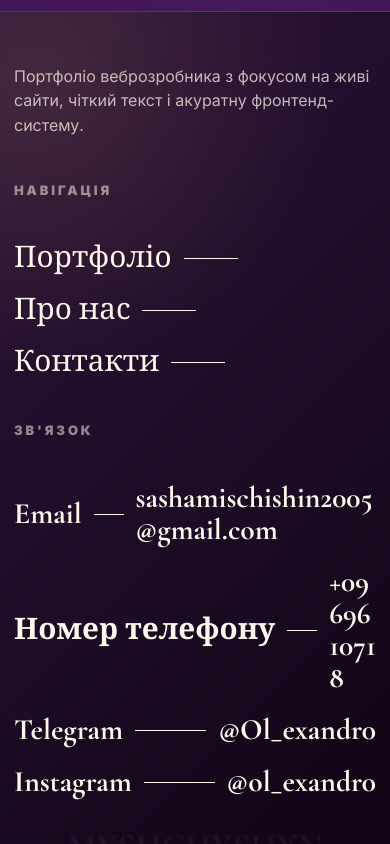
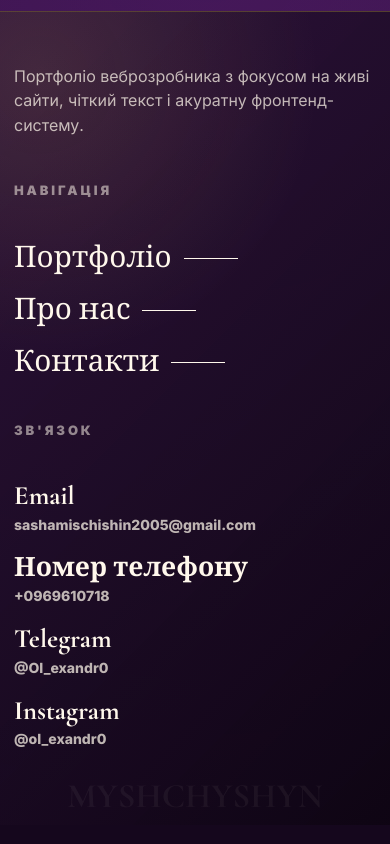
Before and after one commit to Olehanbro/pixelcraft-portfolio, a Next.js app: page / in a window 390 px wide. Shown: the part 6564-7408 px from the top of the page. Built offline with nearby package versions, Linux system fonts and the light colour scheme.

Commit message:
Polish footer contact layout

```diff
--- a/app/globals.css
+++ b/app/globals.css
@@ -1621,8 +1621,8 @@ body.menu-open .menu-button span:last-child {
   width: var(--container);
   min-height: 440px;
   display: grid;
-  grid-template-columns: minmax(280px, 1.1fr) minmax(180px, 0.55fr) minmax(240px, 0.7fr);
-  gap: clamp(24px, 8vw, 150px);
+  grid-template-columns: minmax(260px, 0.95fr) minmax(150px, 0.42fr) minmax(520px, 1.55fr);
+  gap: clamp(24px, 5vw, 96px);
   align-items: start;
   margin: 0 auto;
   padding: clamp(70px, 8vw, 120px) 0 54px;
@@ -1657,9 +1657,14 @@ body.menu-open .menu-button span:last-child {
   line-height: 1.08;
 }
 
-.footer-contact-link {
-  width: min(100%, 720px);
+.footer-links a.footer-contact-link {
+  width: min(100%, 820px);
   min-width: 0;
+  display: grid;
+  grid-template-columns: max-content minmax(42px, 1fr) max-content;
+  gap: clamp(14px, 1.6vw, 24px);
+  align-items: baseline;
+  font-size: clamp(24px, 2.1vw, 34px);
 }
 
 .footer-contact-link em,
@@ -1671,19 +1676,23 @@ body.menu-open .menu-button span:last-child {
 }
 
 .footer-contact-link em {
-  flex: 0 0 auto;
+  color: var(--paper);
 }
 
 .footer-contact-link i {
-  flex: 1 1 42px;
-  min-width: clamp(30px, 4vw, 80px);
   height: 1px;
+  transform: translateY(-0.22em);
   background: currentColor;
+  opacity: 0.82;
 }
 
 .footer-contact-link strong {
-  flex: 0 1 auto;
-  overflow-wrap: anywhere;
+  color: var(--ink-soft);
+  font-family: var(--font-main);
+  font-size: clamp(15px, 1.14vw, 21px);
+  font-weight: 800;
+  line-height: 1.2;
+  white-space: nowrap;
 }
 
 .footer-word {
@@ -1720,6 +1729,34 @@ body.menu-open .menu-button span:last-child {
 @media (max-width: 1180px) {
   .site-header {
     grid-template-columns: auto 1fr auto;
+  }
+
+  .footer-inner {
+    grid-template-columns: minmax(190px, 0.52fr) minmax(0, 1.48fr);
+    gap: clamp(34px, 6vw, 72px);
+  }
+
+  .footer-brand {
+    grid-column: 1;
+  }
+
+  .footer-nav {
+    grid-column: 1;
+  }
+
+  .footer-links {
+    grid-column: 2;
+    grid-row: 1 / span 2;
+    width: 100%;
+  }
+
+  .footer-links a.footer-contact-link {
+    width: 100%;
+    font-size: clamp(28px, 3.8vw, 36px);
+  }
+
+  .footer-contact-link strong {
+    font-size: clamp(15px, 2.2vw, 19px);
   }
 
   .favorite-grid,
@@ -2028,20 +2065,51 @@ body.menu-open .menu-button span:last-child {
     padding-block: 52px 34px;
   }
 
+  .footer-brand,
+  .footer-nav,
+  .footer-links {
+    grid-column: auto;
+    grid-row: auto;
+  }
+
   .footer-brand p {
     margin-top: 0;
     font-size: 16px;
   }
 
-  .footer-nav a,
-  .footer-links a {
+  .footer-nav a {
     font-size: clamp(26px, 7.6vw, 30px);
+  }
+
+  .footer-links a.footer-contact-link {
+    grid-template-columns: max-content minmax(28px, 1fr) max-content;
+    gap: 12px;
+    font-size: clamp(24px, 6.8vw, 30px);
+  }
+
+  .footer-contact-link strong {
+    font-size: clamp(14px, 3.45vw, 17px);
   }
 
   .footer-word {
     margin-top: 0;
     width: calc(100vw - 40px);
     font-size: clamp(28px, 8.8vw, 42px);
+  }
+}
+
+@media (max-width: 460px) {
+  .footer-links a.footer-contact-link {
+    grid-template-columns: 1fr;
+    gap: 6px;
+  }
+
+  .footer-contact-link i {
+    display: none;
+  }
+
+  .footer-contact-link strong {
+    white-space: normal;
   }
 }
 
```
